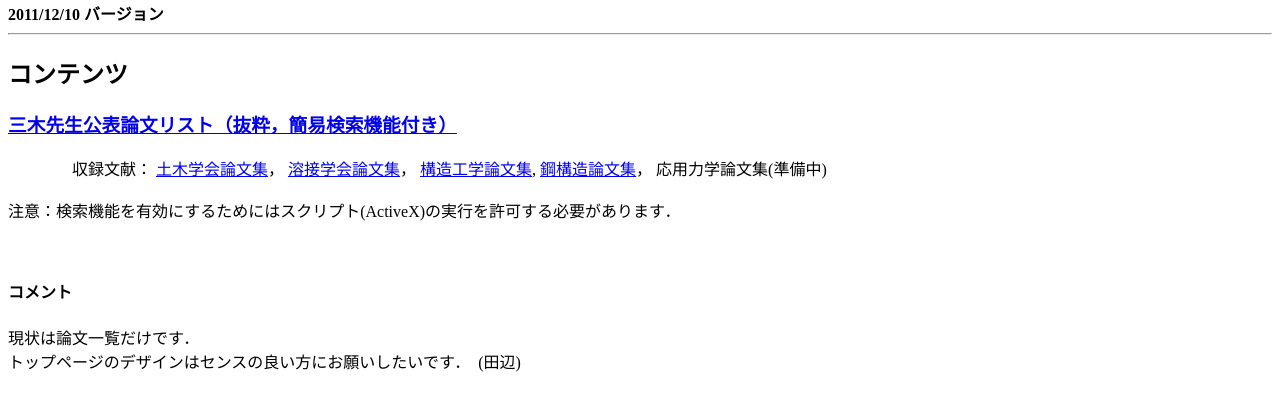
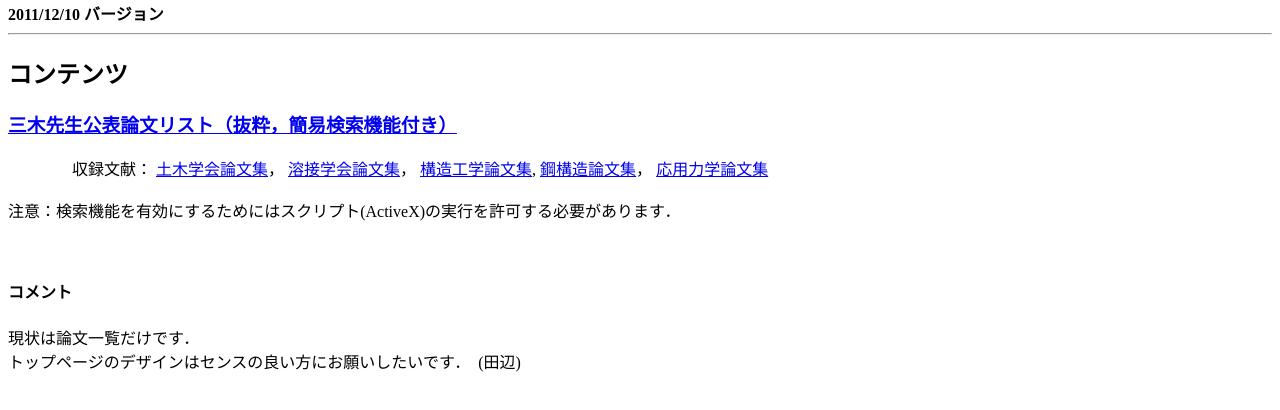
Before and after one commit to betchx/Miki-Pub-List, a plain HTML site: page index.html in a window 1280 px wide. Shown: the part 74-484 px from the top of the page. Drawn offline with Linux system fonts and the light colour scheme.

Commit message:
応用力学論文集を追加
index.html
Readme.txt等も修正

```diff
--- a/index.html
+++ b/index.html
@@ -17,7 +17,7 @@
     <a href="./pdfs/JWS/">溶接学会論文集</a>，
     <a href="./pdfs/JSE/">構造工学論文集</a>,
     <a href="./pdfs/JSSC/">鋼構造論文集</a>，
-    応用力学論文集(準備中)　<br/></br>
+    <a href="./pdfs/JAM/">応用力学論文集</a><br/></br>
     注意：検索機能を有効にするためにはスクリプト(ActiveX)の実行を許可する必要があります．
     <br/><br/></br>
     <h4>コメント</h4>
```
Also changed, not shown: Readme.txt, 2 other files.
